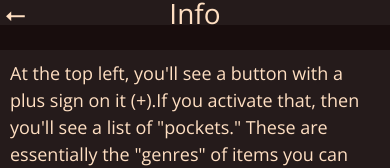
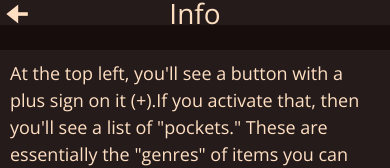
Before and after one commit to HunterWilkins/Bottomless-Box2.0, a React (Create React App) app in the folder client/: page /info in a window 390 px wide. Shown: the top 168 px of the page. Built offline with nearby package versions, Linux system fonts and the light colour scheme.

Commit message:
Added new left arrow for mobile

```diff
--- a/client/src/components/Inventory/index.js
+++ b/client/src/components/Inventory/index.js
@@ -36,7 +36,7 @@ function Inventory(props) {
 
             <div id = "item-box">
                 <h2>{props.pockets.indexOf(props.pocket) === -1 ? "All" : props.pocket}</h2>
-                <p id = "pocket-total" onClick = {() => {props.toggleModal(null, "tax")}}><span className = "half-opacity">$ </span>{ props.tax ? `${pocketTotal.toFixed(2)} → ${taxedTotal.toFixed(2)}` : pocketTotal.toFixed(2)}</p>
+                <p id = "pocket-total" onClick = {() => {props.toggleModal(null, "tax")}}><span className = "half-opacity">$ </span>{ props.tax ? `${pocketTotal.toFixed(2)} →${taxedTotal.toFixed(2)}` : pocketTotal.toFixed(2)}</p>
                 <div className = "item half-opacity">
                     <em>
                         <p className = "name">Name</p>
--- a/client/src/pages/Info/index.js
+++ b/client/src/pages/Info/index.js
@@ -74,7 +74,7 @@ class Home extends Component {
         return (
             <div>
                 <nav>
-                    <Link to = "/" id = "homelink">⭠</Link>
+                    <Link to = "/" id = "homelink">🠈</Link>
                     <h1 id = "info-title">Info</h1>
                 </nav>
 
```
